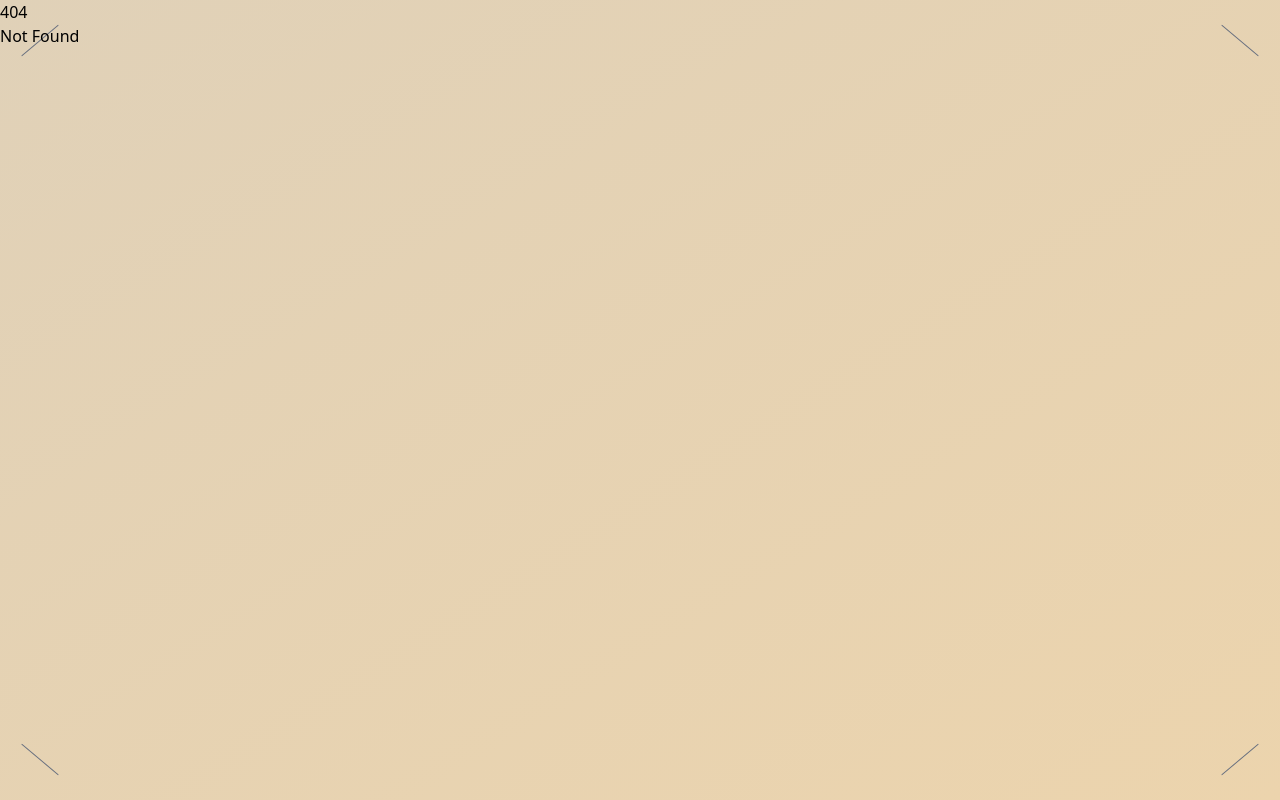
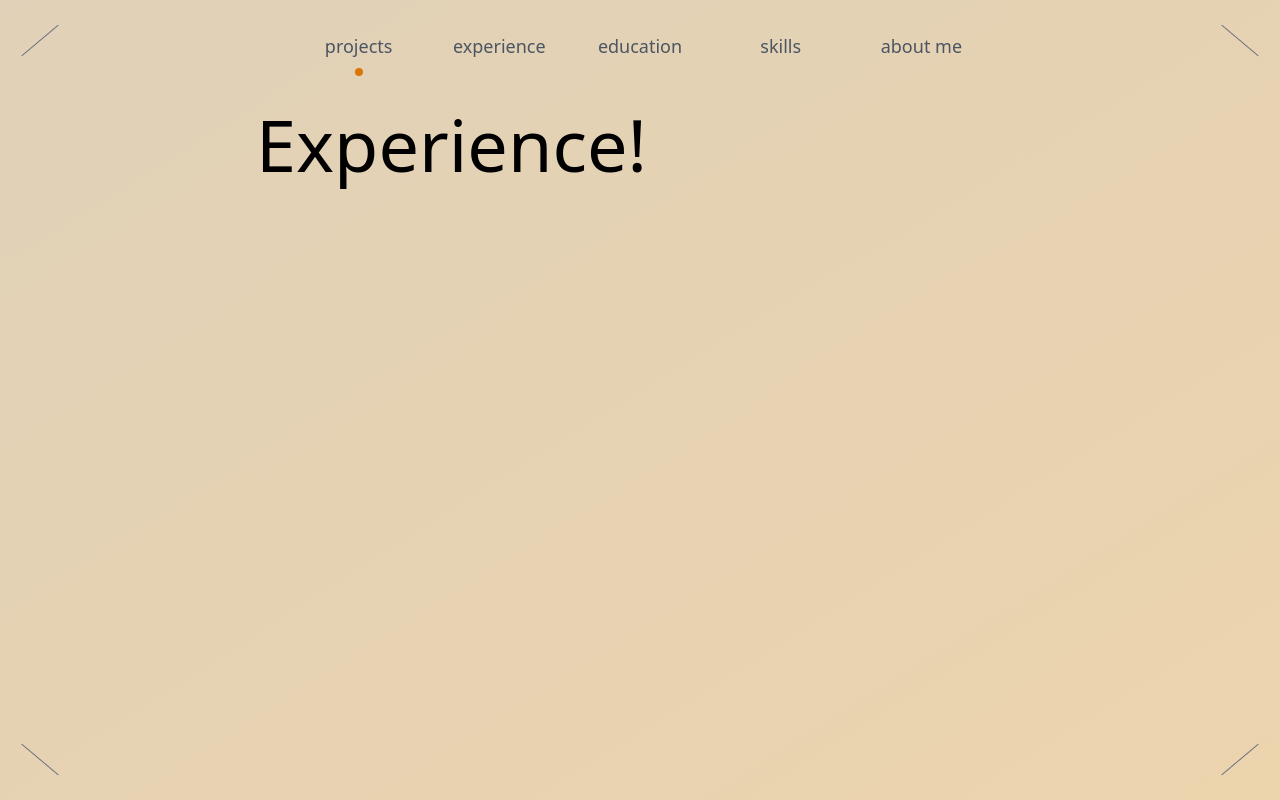
Before and after one commit to MartinP460/portfolio-v2, a SvelteKit app: page /experience in a window 1280 px wide. Before the commit this address had no page. Built offline with nearby package versions, Linux system fonts and the light colour scheme.

Commit message:
Add initial navbar.

```diff
--- /dev/null
+++ b/src/lib/components/navbar.svelte
@@ -0,0 +1,46 @@
+<script lang="ts">
+  const routes = [
+    {
+      name: 'projects',
+      href: '/projects',
+      order: 1
+    },
+    {
+      name: 'experience',
+      href: '/experience',
+      order: 2
+    },
+    {
+      name: 'education',
+      href: '/education',
+      order: 3
+    },
+    {
+      name: 'skills',
+      href: '/skills',
+      order: 4
+    },
+    {
+      name: 'about me',
+      href: '/about',
+      order: 5
+    }
+  ]
+</script>
+
+<header class="flex grid-flow-dense items-center justify-center p-8">
+  <nav>
+    <ul class="grid grid-cols-5 gap-x-12 text-lg text-gray-600">
+      {#each routes as { name, href }}
+        <li class="flex flex-col items-center">
+          <a {href}>
+            {name}
+          </a>
+        </li>
+      {/each}
+      <div class="order-last flex items-center justify-center">
+        <div class="mt-2 h-2 w-2 rounded-full bg-amber-600"></div>
+      </div>
+    </ul>
+  </nav>
+</header>
--- a/src/routes/+layout.svelte
+++ b/src/routes/+layout.svelte
@@ -2,13 +2,15 @@
   import '../app.css'
   import { fly } from 'svelte/transition'
   import Background from '$lib/components/background.svelte'
+  import Navbar from '$lib/components/navbar.svelte'
 
   let { data, children } = $props()
 </script>
 
 <div>
   <Background />
-  <main>
+  <Navbar />
+  <main class="container mx-auto max-w-3xl">
     {#key data.url}
       <div in:fly={{ x: -200, duration: 300, delay: 300 }} out:fly={{ x: 200, duration: 300 }}>
         {@render children()}
--- /dev/null
+++ b/src/routes/experience/+page.svelte
@@ -0,0 +1 @@
+<h1 class="mx-auto max-w-screen-lg text-7xl">Experience!</h1>
```
